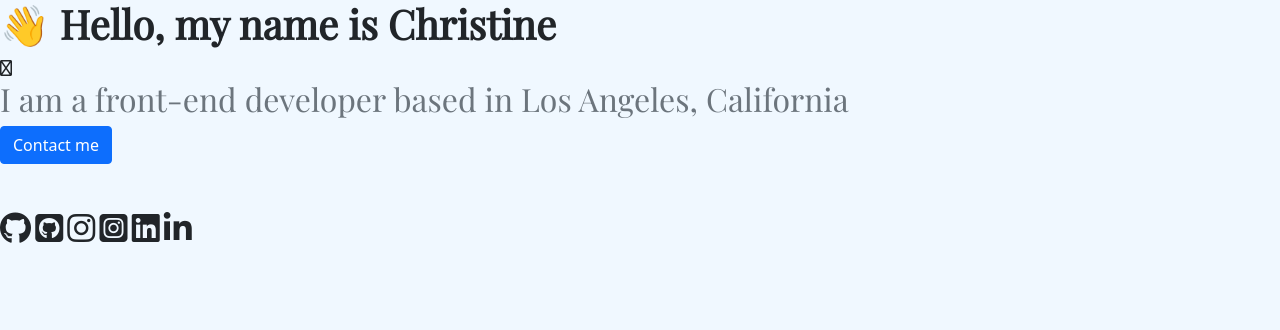
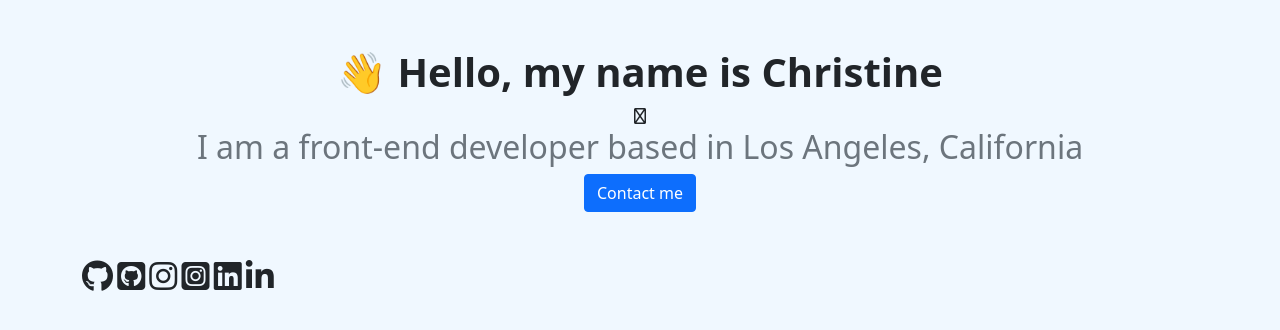
Before and after one commit to c0vert0n/co-portfolio, a plain HTML site: page index.html in a window 1280 px wide. Drawn offline with nearby package versions, Linux system fonts and the light colour scheme.

Commit message:
updated CSS variables

```diff
--- a/index.html
+++ b/index.html
@@ -31,7 +31,8 @@
     ></script>
   </head>
   <body>
-    <div class="hero">
+    <div class="container">
+      <div class="hero mt-5">
         <h1 class="fw-bolder">👋 Hello, my name is Christine</h1>
 
         <i class="fa-regular fa-circle-half-stroke"></i>
@@ -48,5 +49,6 @@
         <i class="fa-brands fa-linkedin"></i>
         <i class="fa-brands fa-linkedin-in"></i>
       </footer>
+    </div>
   </body>
 </html>
--- a/src/styles.css
+++ b/src/styles.css
@@ -1,13 +1,20 @@
+root {
+  --heading-font-family: "Playfair Display", serif;
+  --default-font-family: "Poppins", sans-serif;
+}
 body {
   background-color: aliceblue;
 }
 h1,
 h2,
 h3 {
-  font-family: "Playfair Display", serif;
+  font-family: var(--heading-font-family);
 }
-p {
-  font-family: "Poppins", sans-serif;
+.hero {
+  text-align: center;
+}
+.hero h2 {
+  font-family: var(--default-font-family);
 }
 .fa-brands {
   font-size: xx-large;
```
Lines whose indentation alone changed are shown as unchanged.
